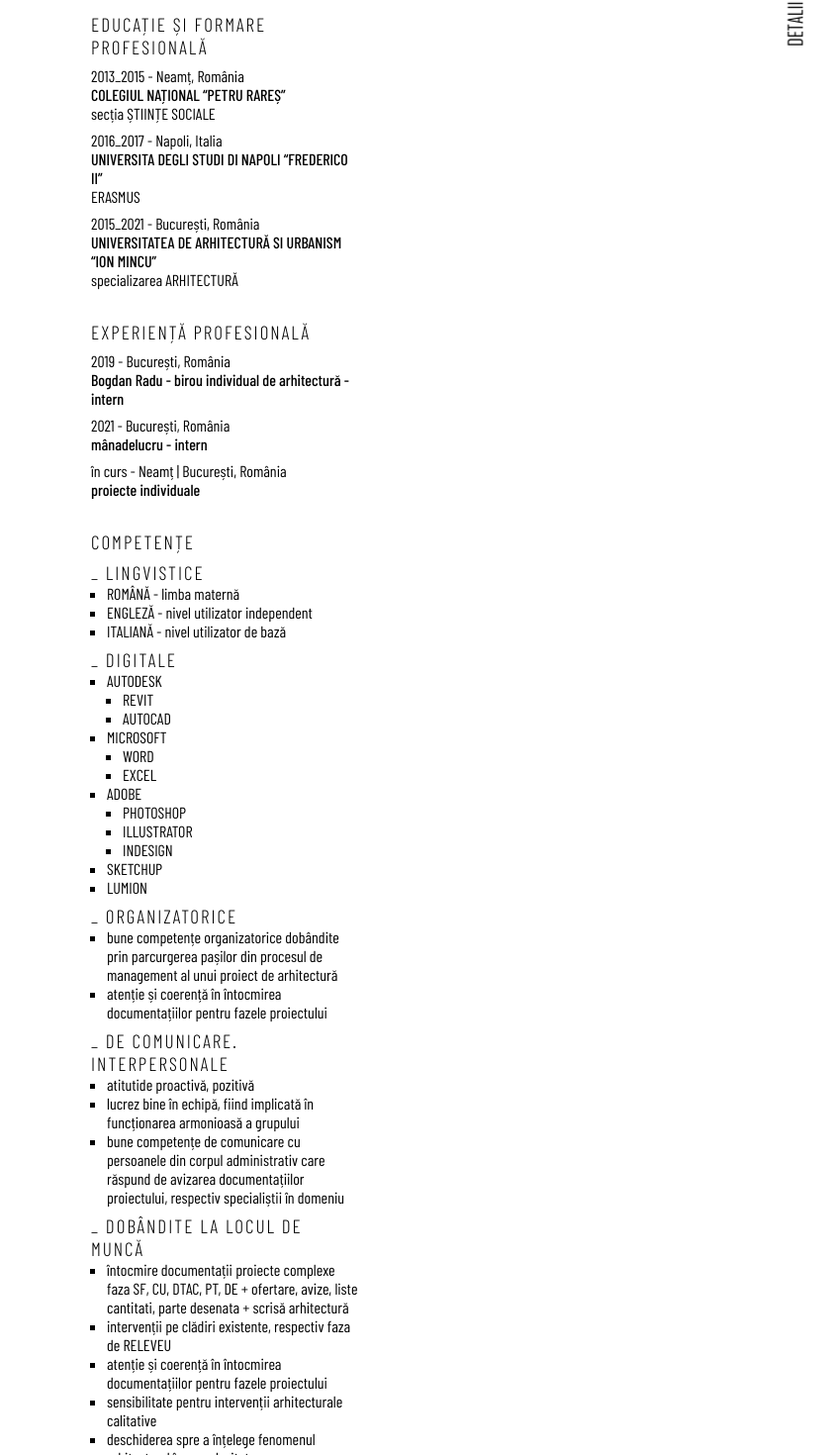
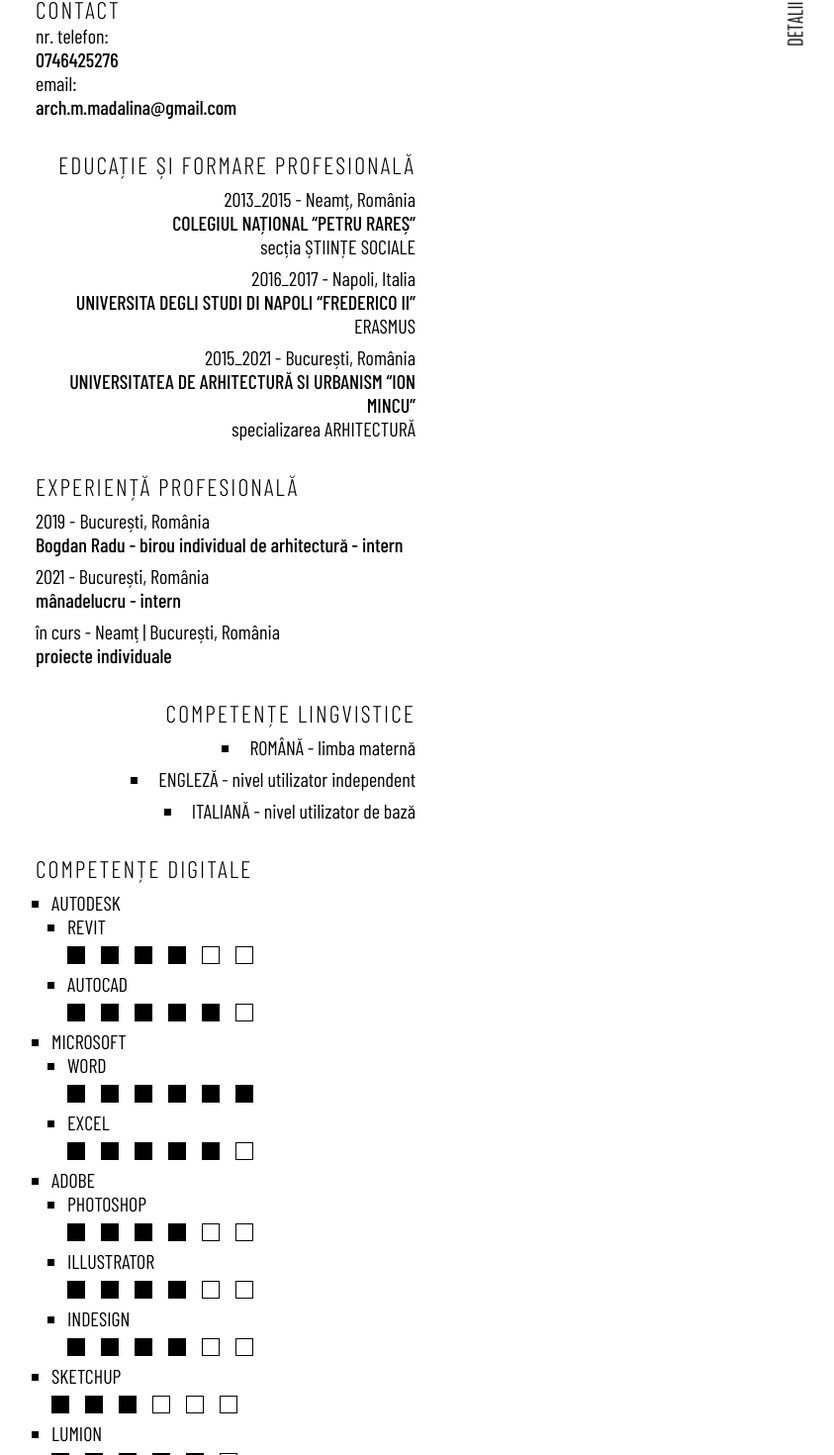
Before and after one commit to ITSchool-Web-Heroines/Proiect-Final, a Next.js app: page /about in a window 1280 px wide. Shown: the part 626-2096 px from the top of the page at 99% size, without its empty margins (412-1255 px from the left). Built offline with nearby package versions, Linux system fonts and the light colour scheme; a web font is replaced by a local one.

Commit message:
OrganizeData.AddLevel.

```diff
--- /dev/null
+++ b/components/SkillsBar.js
@@ -0,0 +1,27 @@
+import React, { useState } from "react";
+import styles from "./SkillsBar.module.scss";
+function SkillsBar(props) {
+  let levelClass;
+  if (props.level <= 3) {
+    levelClass = `${styles.square_box} ${styles.medium}`;
+  } else if (props.level == 4) {
+    levelClass = `${styles.square_box} ${styles.good}`;
+  } else if (props.level == 5) {
+    levelClass = `${styles.square_box} ${styles.advanced}`;
+  } else {
+    levelClass = `${styles.square_box} ${styles.proficient}`;
+  }
+
+  return (
+    <li className={levelClass}>
+      <span className={styles.square}></span>
+      <span className={styles.square}></span>
+      <span className={styles.square}></span>
+      <span className={styles.square}></span>
+      <span className={styles.square}></span>
+      <span className={styles.square}></span>
+    </li>
+  );
+}
+
+export default SkillsBar;
--- /dev/null
+++ b/components/SkillsBar.module.scss
@@ -0,0 +1,31 @@
+.square_box {
+  display: flex;
+  flex-direction: row;
+  flex-wrap: nowrap;
+  gap: 1rem;
+  span {
+    border: 0.1rem solid #000;
+    width: 1rem;
+    height: 1rem;
+  }
+}
+.square_box.medium {
+  span:nth-child(-n + 3) {
+    background-color: #000;
+  }
+}
+.square_box.good {
+  span:nth-child(-n + 4) {
+    background-color: #000;
+  }
+}
+.square_box.advanced {
+  span:nth-child(-n + 5) {
+    background-color: #000;
+  }
+}
+.square_box.proficient {
+  span:nth-child(-n + 6) {
+    background-color: #000;
+  }
+}
--- /dev/null
+++ b/data/about/coms.js
@@ -0,0 +1,6 @@
+const coms = [
+  "atitutide proactivă, pozitivă",
+  "lucrez bine în echipă, fiind implicată în funcționarea armonioasă a grupului",
+  "bune competențe de comunicare cu persoanele din corpul administrativ care răspund de avizarea documentațiilor proiectului, respectiv specialiștii în domeniu",
+];
+export default coms;
--- /dev/null
+++ b/data/about/information.js
@@ -0,0 +1,21 @@
+const informations = [
+  {
+    id: 1,
+    title: "date personale",
+    subtitle_one: "adresă:",
+    text_one: "Aleea Adrian Cârstea, Sector 3, București, România",
+    subtitle_two: "cetățenie:",
+    text_two: "română",
+    subtitle_three: "data nașterii:",
+    text_three: "14.11.1996",
+  },
+  {
+    id: 2,
+    title: "contact",
+    subtitle_one: "nr. telefon:",
+    text_one: "0746425276",
+    subtitle_two: "email:",
+    text_two: "arch.m.madalina@gmail.com",
+  },
+];
+export default informations;
--- /dev/null
+++ b/data/about/jobs.js
@@ -0,0 +1,18 @@
+const jobs = [
+  {
+    period: "2019",
+    location: "București, România",
+    institution: "Bogdan Radu - birou individual de arhitectură - intern",
+  },
+  {
+    period: "2021",
+    location: "București, România",
+    institution: "mânadelucru - intern",
+  },
+  {
+    period: "în curs",
+    location: "Neamț | București, România",
+    institution: "proiecte individuale",
+  },
+];
+export default jobs;
--- /dev/null
+++ b/data/about/languages.js
@@ -0,0 +1,6 @@
+const languages = [
+  "ROMÂNĂ - limba maternă",
+  "ENGLEZĂ - nivel utilizator independent",
+  "ITALIANĂ - nivel utilizator de bază",
+];
+export default languages;
--- /dev/null
+++ b/data/about/orgs.js
@@ -0,0 +1,5 @@
+const orgs = [
+  "bune competențe organizatorice dobândite prin parcurgerea pașilor din procesul de management al unui proiect de arhitectură",
+  "atenție și coerență în întocmirea documentațiilor pentru fazele proiectului",
+];
+export default orgs;
--- /dev/null
+++ b/data/about/profs.js
@@ -0,0 +1,8 @@
+const profs = [
+  "întocmire documentații proiecte complexe faza SF, CU, DTAC, PT, DE + ofertare, avize, liste cantitati, parte desenata + scrisă arhitectură",
+  "intervenții pe clădiri existente, respectiv faza de RELEVEU",
+  "atenție și coerență în întocmirea documentațiilor pentru fazele proiectului",
+  "sensibilitate pentru intervenții arhitecturale calitative",
+  "deschiderea spre a înțelege fenomenul arhitectural în complexitatea sa",
+];
+export default profs;
--- /dev/null
+++ b/data/about/schools.js
@@ -0,0 +1,21 @@
+const schools = [
+  {
+    period: "2013_2015",
+    location: "Neamț, România",
+    institution: "COLEGIUL NAȚIONAL “PETRU RAREȘ”",
+    details: "secția ȘTIINȚE SOCIALE",
+  },
+  {
+    period: "2016_2017",
+    location: "Napoli, Italia",
+    institution: "UNIVERSITA DEGLI STUDI DI NAPOLI “FREDERICO II”",
+    details: "ERASMUS",
+  },
+  {
+    period: "2015_2021",
+    location: "București, România",
+    institution: "UNIVERSITATEA DE ARHITECTURĂ SI URBANISM “ION MINCU”",
+    details: "specializarea ARHITECTURĂ",
+  },
+];
+export default schools;
--- a/pages/about/about.module.scss
+++ b/pages/about/about.module.scss
@@ -53,6 +53,8 @@
       width: 13rem;
       padding-inline-start: 1rem;
       list-style-type: square;
+      display: grid;
+      gap: 0.5rem;
       .list_item {
         @include font-details(#000, "bc-regular", 1rem, none);
       }
@@ -64,11 +66,6 @@
     }
   }
 }
-
-.box {
-  display: grid;
-  justify-items: start;
-}
 .subtitle,
 .details {
   @include font-details(#000, "bc-regular", 1rem, none);
@@ -76,6 +73,17 @@
 .institution,
 .information div p:nth-child(2) {
   @include font-details(#000, "bc-medium", 1rem, none);
+}
+.school,
+.languages,
+.orgs,
+.profs {
+  p,
+  li {
+    list-style-position: inside;
+    text-align: end;
+    float: right;
+  }
 }
 @media (min-width: 320px) {
   .header {
@@ -107,6 +115,51 @@
     }
   }
 }
+@media (min-width: 420px) {
+  .header {
+    height: 24rem;
+    .photo,
+    .text {
+      width: 18rem;
+      height: 18rem;
+    }
+    .text {
+      transform: translate(-2.9rem, -12rem);
+      p {
+        padding-inline: 1rem;
+      }
+      .title {
+        font-size: 1.5rem;
+      }
+      .sub_title {
+        font-size: 1.25rem;
+      }
+    }
+    .photo {
+      transform: translateX(3.5rem);
+    }
+  }
+  .main {
+    section {
+      width: 24rem;
+      ul {
+        width: 23rem;
+        .list_item {
+          font-size: 1.25rem;
+        }
+      }
+    }
+  }
+  .section_title {
+    font-size: 1.5rem;
+  }
+  .subtitle,
+  .details,
+  .institution,
+  .information div p:nth-child(2) {
+    font-size: 1.25rem;
+  }
+}
 @media (min-width: 800px) {
   .main {
     padding-block: 2rem;
--- a/pages/about/index.js
+++ b/pages/about/index.js
@@ -1,92 +1,25 @@
 import React, { useState } from "react";
 import Head from "next/head";
 
+// STYLES
 import styles from "./about.module.scss";
+// DATA
+import informations from "../../data/about/information";
+import schools from "../../data/about/schools";
+import jobs from "../../data/about/jobs";
+import languages from "../../data/about/languages";
+import orgs from "../../data/about/orgs";
+import coms from "../../data/about/coms";
+import profs from "../../data/about/profs";
 
+// COMPONENTS
 import NavBar from "../../components/NavBar";
 import InfoBox from "../../components/InfoBox";
 import ExpBox from "../../components/ExpBox";
 import AbilityList from "../../components/AbilityList";
+import SkillsBar from "../../components/SkillsBar";
 
 function MyAboutPage() {
-  const [informations, setInformations] = useState([
-    {
-      id: 1,
-      title: "date personale",
-      subtitle_one: "adresă:",
-      text_one: "Aleea Adrian Cârstea, Sector 3, București, România",
-      subtitle_two: "cetățenie:",
-      text_two: "română",
-      subtitle_three: "data nașterii:",
-      text_three: "14.11.1996",
-    },
-    {
-      id: 2,
-      title: "contact",
-      subtitle_one: "nr. telefon:",
-      text_one: "0746425276",
-      subtitle_two: "email:",
-      text_two: "arch.m.madalina@gmail.com",
-    },
-  ]);
-  const [schools, setSchools] = useState([
-    {
-      period: "2013_2015",
-      location: "Neamț, România",
-      institution: "COLEGIUL NAȚIONAL “PETRU RAREȘ”",
-      details: "secția ȘTIINȚE SOCIALE",
-    },
-    {
-      period: "2016_2017",
-      location: "Napoli, Italia",
-      institution: "UNIVERSITA DEGLI STUDI DI NAPOLI “FREDERICO II”",
-      details: "ERASMUS",
-    },
-    {
-      period: "2015_2021",
-      location: "București, România",
-      institution: "UNIVERSITATEA DE ARHITECTURĂ SI URBANISM “ION MINCU”",
-      details: "specializarea ARHITECTURĂ",
-    },
-  ]);
-  const [jobs, setjobs] = useState([
-    {
-      period: "2019",
-      location: "București, România",
-      institution: "Bogdan Radu - birou individual de arhitectură - intern",
-    },
-    {
-      period: "2021",
-      location: "București, România",
-      institution: "mânadelucru - intern",
-    },
-    {
-      period: "în curs",
-      location: "Neamț | București, România",
-      institution: "proiecte individuale",
-    },
-  ]);
-  const [languages, setLanguages] = useState([
-    "ROMÂNĂ - limba maternă",
-    "ENGLEZĂ - nivel utilizator independent",
-    "ITALIANĂ - nivel utilizator de bază",
-  ]);
-  const [orgs, setOrg] = useState([
-    "bune competențe organizatorice dobândite prin parcurgerea pașilor din procesul de management al unui proiect de arhitectură",
-    "atenție și coerență în întocmirea documentațiilor pentru fazele proiectului",
-  ]);
-  const [coms, setComs] = useState([
-    "atitutide proactivă, pozitivă",
-    "lucrez bine în echipă, fiind implicată în funcționarea armonioasă a grupului",
-    "bune competențe de comunicare cu persoanele din corpul administrativ care răspund de avizarea documentațiilor proiectului, respectiv specialiștii în domeniu",
-  ]);
-  const [profs, setProfs] = useState([
-    "întocmire documentații proiecte complexe faza SF, CU, DTAC, PT, DE + ofertare, avize, liste cantitati, parte desenata + scrisă arhitectură",
-    "intervenții pe clădiri existente, respectiv faza de RELEVEU",
-    "atenție și coerență în întocmirea documentațiilor pentru fazele proiectului",
-    "sensibilitate pentru intervenții arhitecturale calitative",
-    "deschiderea spre a înțelege fenomenul arhitectural în complexitatea sa",
-  ]);
   return (
     <>
       <Head>
@@ -141,57 +74,63 @@ function MyAboutPage() {
             />
           ))}
         </section>
-        <section className={styles.abilities}>
-          <p className={styles.section_title}>competențe</p>
-          <div>
-            <p className={styles.section_title}>_ lingvistice</p>
+        <section className={styles.languages}>
+          <p className={styles.section_title}>competențe lingvistice</p>
           <AbilityList abilities={languages} />
-          </div>
-          <div className={styles.digitals}>
-            <p className={styles.section_title}>_ digitale</p>
+        </section>
+        <section className={styles.digitals}>
+          <p className={styles.section_title}>competențe digitale</p>
           <ul className={styles.abilities_list}>
             <li className={styles.list_item}>
               autodesk
               <ul>
                 <li className={styles.list_item}>Revit</li>
+                <SkillsBar level={4} />
                 <li className={styles.list_item}>autocad</li>
+                <SkillsBar level={5} />
               </ul>
             </li>
             <li className={styles.list_item}>
               microsoft
               <ul>
                 <li className={styles.list_item}>word</li>
+                <SkillsBar level={6} />
                 <li className={styles.list_item}>excel</li>
+                <SkillsBar level={5} />
               </ul>
             </li>
             <li className={styles.list_item}>
               Adobe
               <ul>
                 <li className={styles.list_item}>photoshop</li>
+                <SkillsBar level={4} />
                 <li className={styles.list_item}>illustrator</li>
+                <SkillsBar level={4} />
                 <li className={styles.list_item}>indesign</li>
+                <SkillsBar level={4} />
               </ul>
             </li>
             <li className={styles.list_item}>sketchup</li>
+            <SkillsBar level={3} />
             <li className={styles.list_item}>lumion</li>
+            <SkillsBar level={5} />
           </ul>
-          </div>
-          <div>
-            <p className={styles.section_title}>_ organizatorice</p>
+        </section>
+        <section className={styles.orgs}>
+          <p className={styles.section_title}>competențe organizatorice</p>
           <AbilityList abilities={orgs} />
-          </div>
-          <div>
+        </section>
+        <section className={styles.coms}>
           <p className={styles.section_title}>
-              _ de comunicare. interpersonale
+            competențe de comunicare. interpersonale
           </p>
           <AbilityList abilities={coms} />
-          </div>
-          <div>
+        </section>
+        <section className={styles.profs}>
           <p className={styles.section_title}>
-              _ dobândite la locul de muncă
+            competențe dobândite la locul de muncă
           </p>
           <AbilityList abilities={profs} />
-          </div>
         </section>
       </main>
     </>
```
Lines whose indentation alone changed are shown as unchanged.
